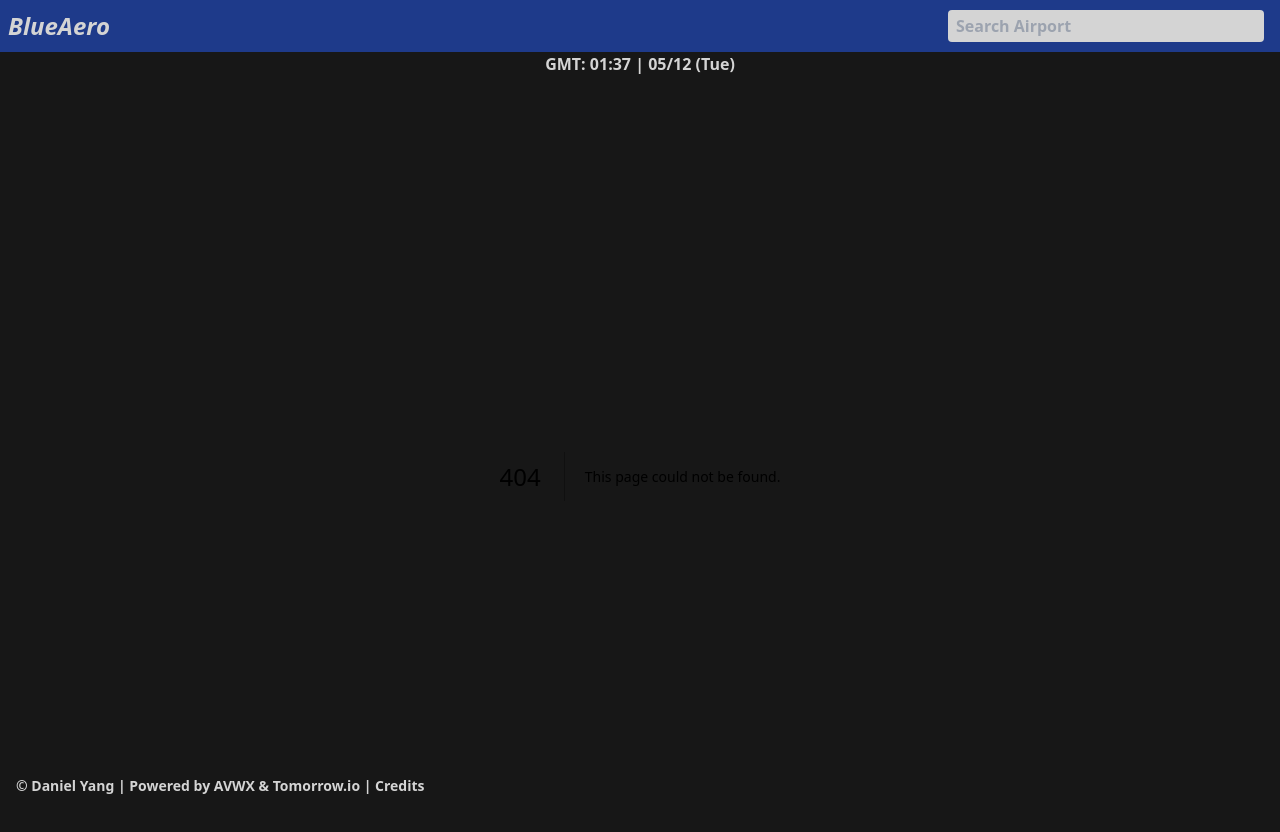
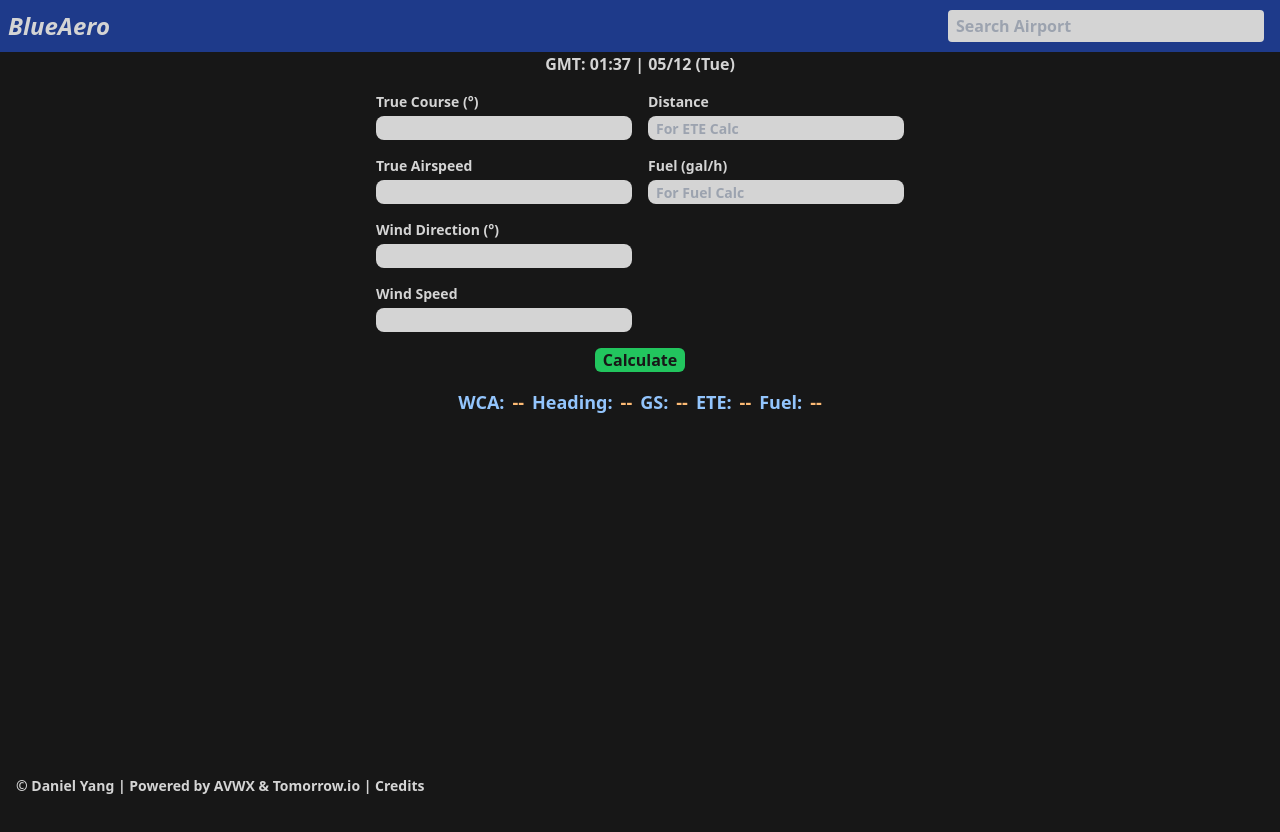
Before and after one commit to daniel-yang66/blue-aero, a Next.js app: page /e6b in a window 1280 px wide. Before the commit this address had no page. Shown: the top 832 px of the page. After the commit the page ends 800 px from the top, so only its background shows below. Built offline with nearby package versions, Linux system fonts and the light colour scheme.

Commit message:
create temporary branch to save changes there

```diff
--- /dev/null
+++ b/app/components/calculator.js
@@ -0,0 +1,170 @@
+"use client";
+import { useState } from "react";
+
+export default function FlightNav() {
+  const [tc, setTc] = useState("");
+  const [tas, setTas] = useState("");
+  const [wd, setWd] = useState("");
+  const [ws, setWs] = useState("");
+  const [wca, setWca] = useState(undefined);
+  const [dis, setDis] = useState("");
+  const [flow, setFlow] = useState("");
+  const [heading, setHeading] = useState(undefined);
+  const [gs, setGs] = useState(undefined);
+  const [ete, setEte] = useState(undefined);
+  const [fuel, setFuel] = useState(undefined);
+
+  function XW(dir, track, speed) {
+    return Math.sin(((dir - track) * Math.PI) / 180) * speed;
+  }
+
+  function WCA(cross, airspeed) {
+    let angle = (Math.asin(Math.abs(cross) / airspeed) * 180) / Math.PI;
+    cross > 0 ? (angle = angle) : (angle = 0 - angle);
+
+    return angle;
+  }
+  function Heading(course, degrees) {
+    return course + degrees;
+  }
+
+  function VWind(dir, head, speed) {
+    return Math.cos(((dir - head) * Math.PI) / 180) * speed > 0
+      ? 0 - Math.cos(((dir - head) * Math.PI) / 180) * speed
+      : Math.cos(((dir - head) * Math.PI) / 180) * speed;
+  }
+
+  function GS(airspeed, vwind) {
+    return airspeed + vwind;
+  }
+  function ETE(gspeed, distance) {
+    if (!distance || distance === "") return undefined;
+    let time = distance / gspeed;
+    const hours = Math.floor(time);
+    const min = Math.round((time - hours) * 60);
+    return `${hours}h ${min}m,${time}`;
+  }
+  function FuelReq(flow, time) {
+    if (!flow || flow === "" || !time || time === "") return undefined;
+
+    return time * flow;
+  }
+
+  function HandleClick(course, wdir, wspeed, truespeed) {
+    if (
+      course === "" ||
+      !course ||
+      wdir === "" ||
+      !wdir ||
+      wspeed === "" ||
+      !wspeed ||
+      truespeed === "" ||
+      !truespeed
+    )
+      return;
+    const crosswind = XW(wdir, course, wspeed);
+    const correction = WCA(crosswind, truespeed);
+    const heading = Heading(course, correction);
+    const htwind = VWind(wdir, heading, wspeed);
+    const gspeed = GS(truespeed, htwind);
+    const time = ETE(gspeed, dis);
+    const fuelreq = time ? FuelReq(flow, +time.split(",")[1]) : undefined;
+
+    setWca(correction);
+    setHeading(heading);
+    setGs(gspeed);
+    setEte(time);
+    setFuel(fuelreq);
+  }
+
+  return (
+    <div className="mt-4">
+      <div className="text-sm md:text-md grid grid-cols-2 items-start justify-items-center md:gap-x-4">
+        <div>
+          <div className="grid gap-1 items-center mb-4">
+            <p className="font-bold text-neutral-300">True Course {`(\xB0)`}</p>
+            <input
+              onChange={(e) => setTc(+e.target.value)}
+              className="p-2 w-[20vw] h-6 rounded-lg bg-neutral-300 font-semibold text-neutral-900"
+            />
+          </div>
+
+          <div className="grid gap-1 items-center mb-4">
+            <p className="font-bold text-neutral-300">True Airspeed</p>
+            <input
+              onChange={(e) => setTas(+e.target.value)}
+              className="p-2 w-[20vw] h-6 rounded-lg bg-neutral-300 font-semibold text-neutral-900"
+            />
+          </div>
+
+          <div className="grid gap-1 items-center mb-4">
+            <p className="font-bold text-neutral-300">
+              Wind Direction {`(\xB0)`}
+            </p>
+            <input
+              onChange={(e) => setWd(+e.target.value)}
+              className="p-2 w-[20vw] h-6 rounded-lg bg-neutral-300 font-semibold text-neutral-900"
+            />
+          </div>
+
+          <div className="grid gap-1 items-center mb-4">
+            <p className="font-bold text-neutral-300">Wind Speed</p>
+            <input
+              onChange={(e) => setWs(+e.target.value)}
+              className="p-2 w-[20vw] h-6 rounded-lg bg-neutral-300 font-semibold text-neutral-900"
+            />
+          </div>
+        </div>
+        <div>
+          <div className="grid gap-1 items-center mb-4">
+            <p className="font-bold text-neutral-300">Distance</p>
+            <input
+              onChange={(e) => setDis(+e.target.value)}
+              placeholder="For ETE Calc"
+              className="p-2 w-[20vw] h-6 rounded-lg bg-neutral-300 font-semibold text-neutral-900"
+            />
+          </div>
+          <div className="grid gap-1 items-center mb-4">
+            <p className="font-bold text-neutral-300">Fuel (gal/h)</p>
+            <input
+              onChange={(e) => setFlow(+e.target.value)}
+              placeholder="For Fuel Calc"
+              className="p-2 w-[20vw] h-6 rounded-lg bg-neutral-300 font-semibold text-neutral-900"
+            />
+          </div>
+        </div>
+      </div>
+      <div className="grid items-center justify-items-center">
+        <button
+          className="bg-green-500 w-18 h-6 pl-2 pr-2 grid items-center justify-items-center rounded-md text-neutral-900 font-semibold mb-4"
+          onClick={() => HandleClick(tc, wd, ws, tas)}
+        >
+          Calculate
+        </button>
+
+        <div className="flex gap-2 text-md md:text-lg">
+          <p className="font-bold text-blue-300">WCA:</p>
+          <p className="font-bold text-orange-300">
+            {wca ? Math.round(wca) + "\xB0" : "--"}
+          </p>
+          <p className="font-bold text-blue-300">Heading:</p>
+          <p className="font-bold text-orange-300">
+            {heading ? Math.round(heading) + "\xB0" : "--"}
+          </p>
+          <p className="font-bold text-blue-300">GS:</p>
+          <p className="font-bold text-orange-300">
+            {gs ? Math.round(gs) : "--"}
+          </p>
+          <p className="font-bold text-blue-300">ETE:</p>
+          <p className="font-bold text-orange-300">
+            {ete ? ete.split(",")[0] : "--"}
+          </p>
+          <p className="font-bold text-blue-300">Fuel:</p>
+          <p className="font-bold text-orange-300">
+            {fuel ? Math.round(fuel) + "gal" : "--"}
+          </p>
+        </div>
+      </div>
+    </div>
+  );
+}
--- /dev/null
+++ b/app/e6b/page.js
@@ -0,0 +1,11 @@
+import FlightNav from "../components/calculator";
+
+export default function Calculator() {
+  return <FlightNav />;
+}
+
+export const generateMetadata = async () => {
+  return {
+    title: "E6B | BlueAero",
+  };
+};
--- a/app/page.js
+++ b/app/page.js
@@ -26,6 +26,12 @@ export default async function Home({ searchParams }) {
         >
           AirTime
         </Link>
+        <Link
+          className=" flex gap-2 font-semibold text-md text-neutral-800 items-center mt-[0.5vh] bg-blue-400 rounded-md p-2"
+          href={`/e6b`}
+        >
+          E6B
+        </Link>
       </div>
 
       <Suspense fallback={<Loading />}>
```
